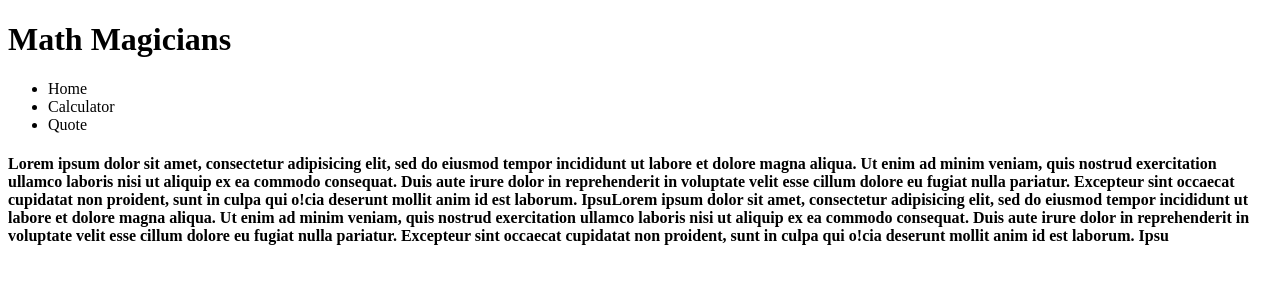
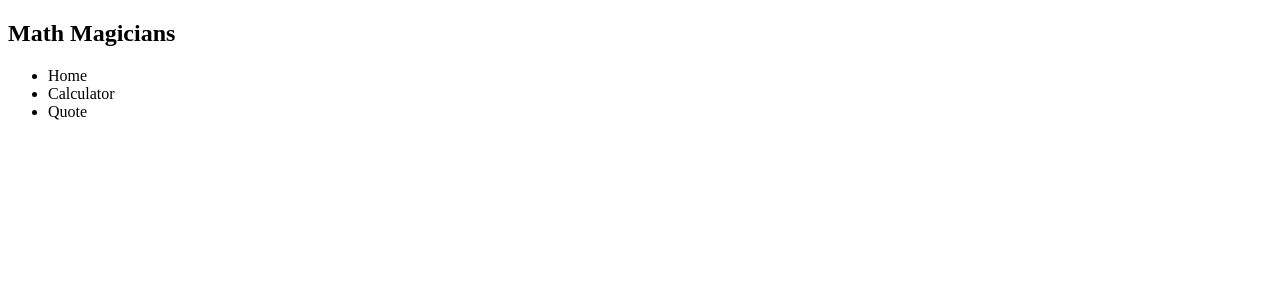
Before and after one commit to kcotrinam/calculator-react, a React (Create React App) app: page / in a window 1280 px wide. Shown: the top 300 px of the page. Built offline with nearby package versions, Linux system fonts and the light colour scheme.

Commit message:
Complete navbar component

```diff
--- a/src/components/navbar/Navbar.jsx
+++ b/src/components/navbar/Navbar.jsx
@@ -1,18 +1,16 @@
 import Title from './Title';
 import Links from './Links';
-import Quote from './Quote';
-
-const QUOTE = 'Lorem ipsum dolor sit amet, consectetur adipisicing elit, sed do eiusmod tempor incididunt ut labore et dolore magna aliqua. Ut enim ad minim veniam, quis nostrud exercitation ullamco laboris nisi ut aliquip ex ea commodo consequat. Duis aute irure dolor in reprehenderit in voluptate velit esse cillum dolore eu fugiat nulla pariatur. Excepteur sint occaecat cupidatat non proident, sunt in culpa qui o!cia deserunt mollit anim id est laborum. IpsuLorem ipsum dolor sit amet, consectetur adipisicing elit, sed do eiusmod tempor incididunt ut labore et dolore magna aliqua. Ut enim ad minim veniam, quis nostrud exercitation ullamco laboris nisi ut aliquip ex ea commodo consequat. Duis aute irure dolor in reprehenderit in voluptate velit esse cillum dolore eu fugiat nulla pariatur. Excepteur sint occaecat cupidatat non proident, sunt in culpa qui o!cia deserunt mollit anim id est laborum. Ipsu';
 
 const Navbar = () => (
   <>
+    <nav>
       <Title title="Math Magicians" />
       <ul>
         <Links name="Home" />
         <Links name="Calculator" />
         <Links name="Quote" />
       </ul>
-    <Quote quote={QUOTE} />
+    </nav>
   </>
 );
 
```
Lines whose indentation alone changed are shown as unchanged.
